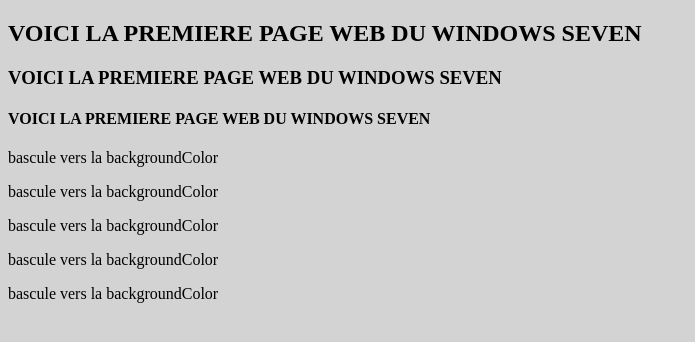
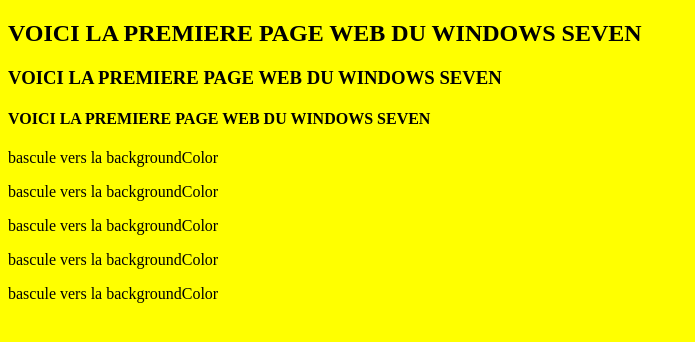
Before and after one commit to razaf4/projet-Java, a plain HTML site: page index.html in a window 1280 px wide. Shown: the whole page, without its empty margins (0-695 px from the left). Drawn offline with Linux system fonts and the light colour scheme.

Commit message:
a coleur de fond

```diff
--- a/index.html
+++ b/index.html
@@ -3,7 +3,7 @@
 <head>
 	<title>Page web</title>
 </head>
-<body style="background-color: lightgrey">
+<body style="background-color: yellow">
 	<h2>VOICI LA PREMIERE PAGE WEB DU WINDOWS SEVEN</h2>
 	<h3>VOICI LA PREMIERE PAGE WEB DU WINDOWS SEVEN</h3>
 	<h4>VOICI LA PREMIERE PAGE WEB DU WINDOWS SEVEN</h4>
```
